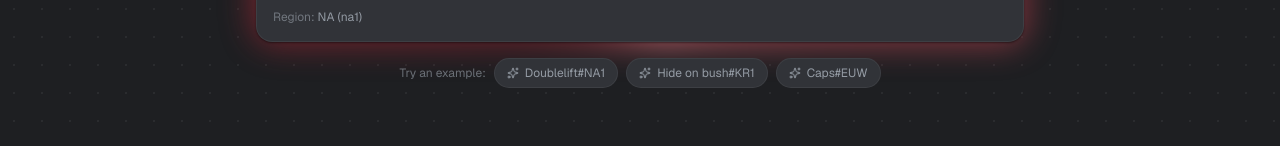
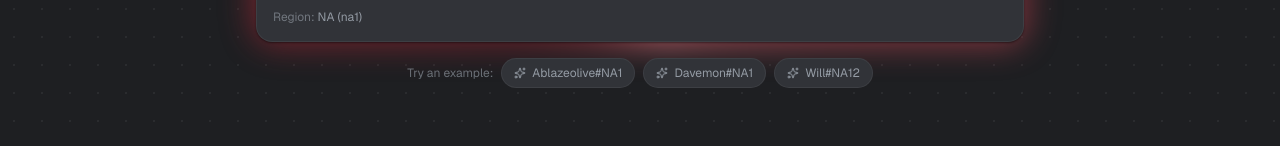
Before and after one commit to johnwfan/lol-stats-tracker, a Next.js app: page / in a window 1280 px wide. Shown: the part 509-655 px from the top of the page. Built offline with nearby package versions, Linux system fonts and the light colour scheme; no server answers.

Commit message:
Swap example search chips to Ablazeolive, Davemon, and Will

```diff
--- a/src/components/SearchChips.tsx
+++ b/src/components/SearchChips.tsx
@@ -13,9 +13,9 @@ interface ExampleSearch {
 }
 
 const EXAMPLE_SEARCHES: ExampleSearch[] = [
-  { platform: "na1", name: "Doublelift", tag: "NA1" },
-  { platform: "kr", name: "Hide on bush", tag: "KR1" },
-  { platform: "euw1", name: "Caps", tag: "EUW" },
+  { platform: "na1", name: "Ablazeolive", tag: "NA1" },
+  { platform: "na1", name: "Davemon", tag: "NA1" },
+  { platform: "na1", name: "Will", tag: "NA12" },
 ];
 
 export default function SearchChips() {
```
